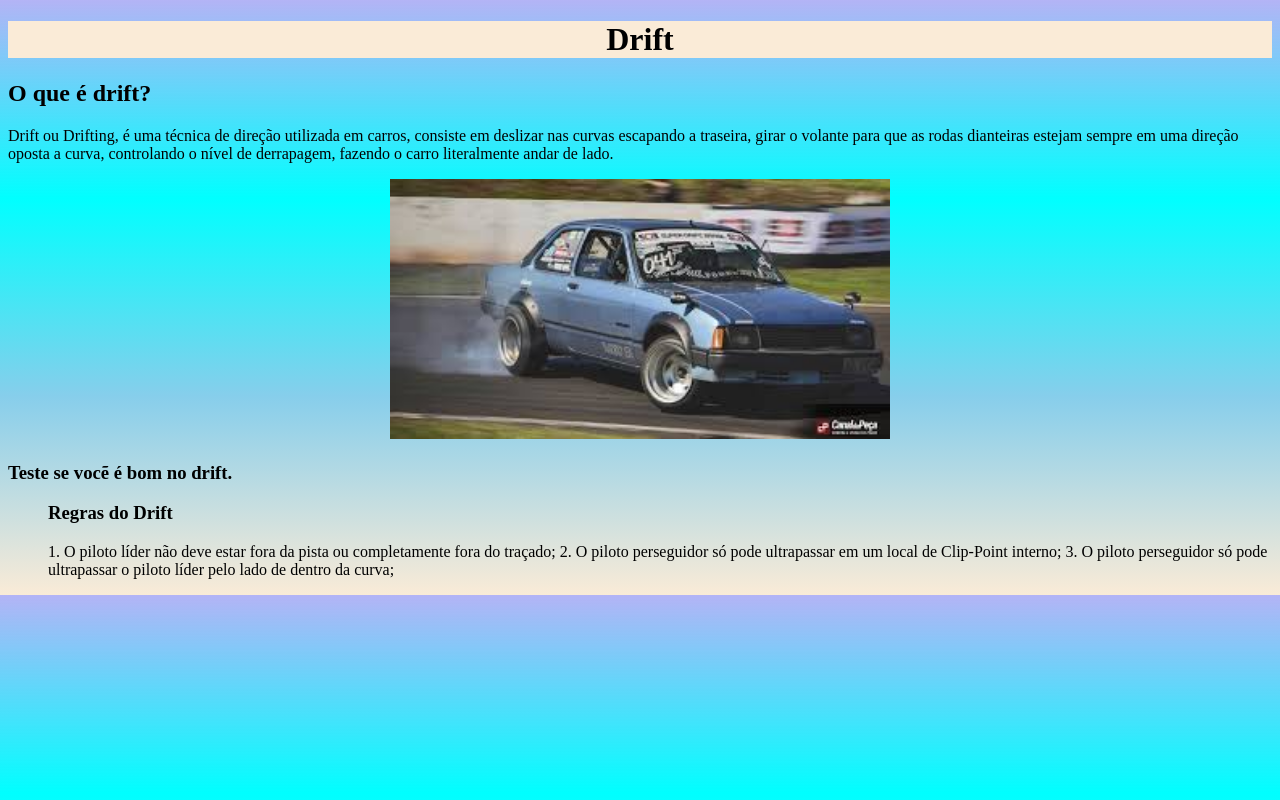
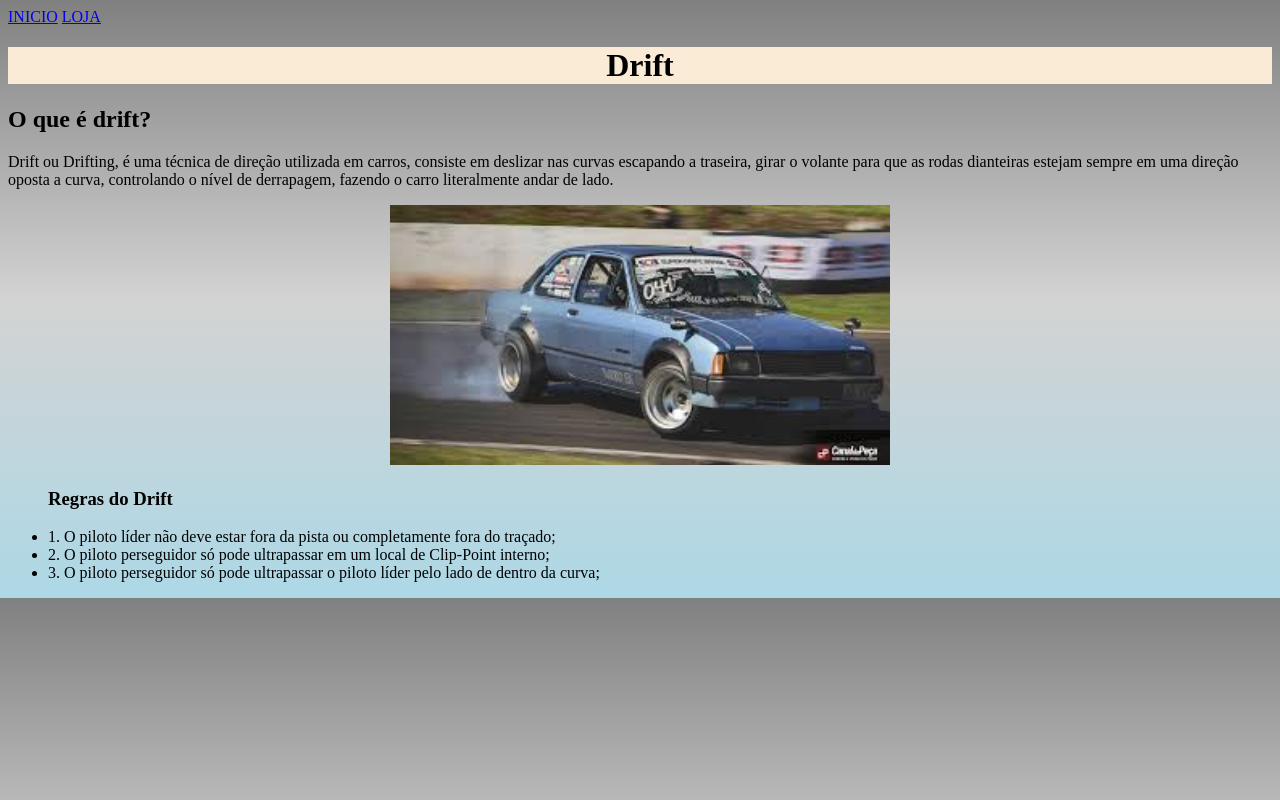
Before and after one commit to P4bllox/site2024, a plain HTML site: page index.html in a window 1280 px wide. Drawn offline with Linux system fonts and the light colour scheme.

Commit message:
Add files via upload

```diff
--- a/index.html
+++ b/index.html
@@ -6,6 +6,14 @@
     <title>Document</title> <link rel="stylesheet" href="pablito.css">
 </head>
 <body>
+<header>
+    <nav>
+        <a href="index.html"> INICIO</a>
+        <a href="https://driftforu.com/" > LOJA
+
+        </a>
+    </nav>
+</header>
 <strong><h1>Drift</h1></strong>
 <h2>O que é drift?</h2>
 <p>Drift ou Drifting, é uma técnica de direção utilizada em carros, consiste em
@@ -13,13 +21,12 @@ deslizar nas curvas escapando a traseira, girar o volante para que as rodas dian
 estejam sempre em uma direção oposta a curva, controlando o nível de derrapagem, fazendo
 o carro literalmente andar de lado. </p>
 <div><img src="drift.jpeg" width="500" height="260"></div>
-<h3>Teste se vocẽ é bom no drift.</h3>
-<nav> <a href=></a> </nav>
+
 <ul>
 <h3>Regras do Drift</h3>
-1. O piloto líder não deve estar fora da pista ou completamente fora do traçado;
-2. O piloto perseguidor só pode ultrapassar em um local de Clip-Point interno;
-3. O piloto perseguidor só pode ultrapassar o piloto líder pelo lado de dentro da curva;
+<li>1. O piloto líder não deve estar fora da pista ou completamente fora do traçado; </li>
+<li>2. O piloto perseguidor só pode ultrapassar em um local de Clip-Point interno; </li>
+<li>3. O piloto perseguidor só pode ultrapassar o piloto líder pelo lado de dentro da curva;</li>
 </ul>
 
 
--- a/pablito.css
+++ b/pablito.css
@@ -5,7 +5,7 @@ h1{
     background-color: antiquewhite;
 }
 body{
-    background: linear-gradient(rgba(96, 96, 235, 0.473),aqua, skyblue, antiquewhite);
+    background: linear-gradient(gray, lightgray, lightblue);
 }
 div{
     text-align: center;
```
